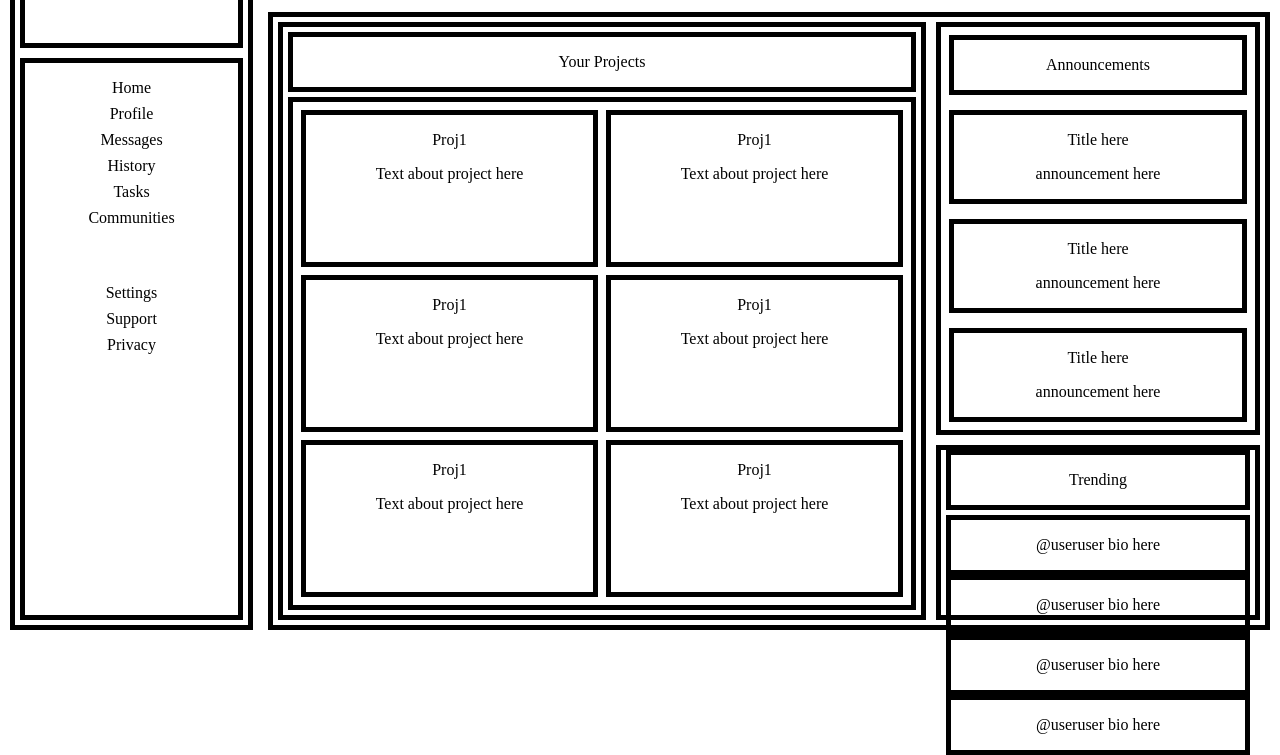
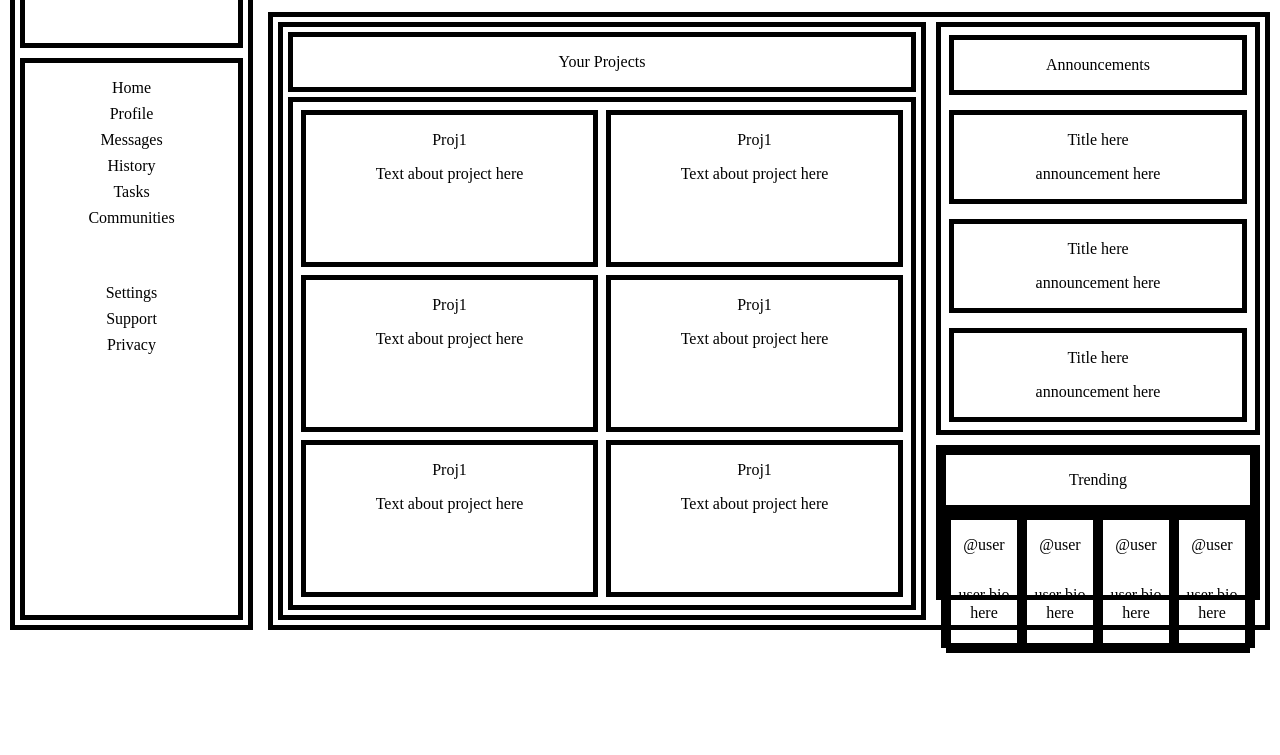
Before and after one commit to Mizakson/admin-dashboard, a plain HTML site: page index.html in a window 1280 px wide. Shown: the part 160-915 px from the top of the page. After the commit the page ends 813 px from the top, so only its background shows below. Drawn offline with Linux system fonts and the light colour scheme; a web font is replaced by a local one.

Commit message:
Re-format trending section layout create .trending-user-container

```diff
--- a/index.html
+++ b/index.html
@@ -118,6 +118,7 @@
                 <div class="trending-title">
                     <p class="content-title">Trending</p>
                 </div>
+                <div class="trending-user-container">
                     <div class="trending-user">
                         <p class="user-handle">@user</p>
                         <p class="user-bio">user bio here</p>
@@ -135,6 +136,8 @@
                         <p class="user-bio">user bio here</p>
                     </div>
                 </div>
+
+            </div>
         </div>
 
     </div>
--- a/styles.css
+++ b/styles.css
@@ -120,20 +120,15 @@ ul, li {
     grid-column: 2 / 2;
     grid-row: 2 / 4;
     border: 2px solid black;
-    gap: 5px;
-    padding: 5px;
+}
+
+.trending-user-container {
+    display: grid;
+    grid-template-columns: repeat(4, 1fr);
+}
+
+.trending-user {
     display: flex;
     flex-direction: column;
     height: 100%;
 }
-
-.trending-title {
-    margin-top: -5px;
-}
-
-.trending-user {
-    display: flex;
-    flex-direction: row;
-    justify-content: center;
-    margin-bottom: -5px;
-}
```
Lines whose indentation alone changed are shown as unchanged.
